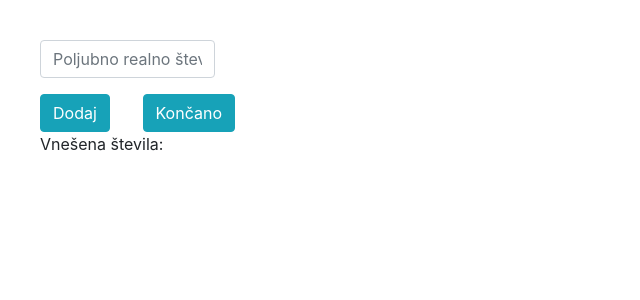
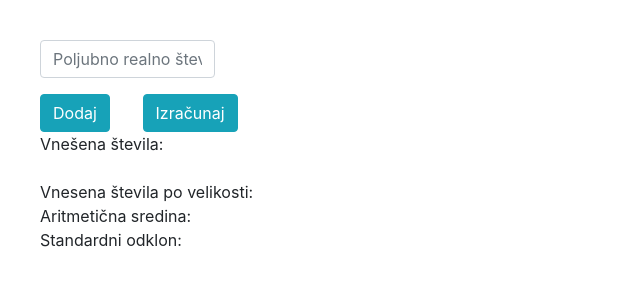
Before and after one commit to Valneja/RIR-naloga1, a React (Create React App) app: page / in a window 1280 px wide. Shown: the top 300 px of the page, without its empty margins (0-640 px from the left). Built offline with nearby package versions, Linux system fonts and the light colour scheme.

Commit message:
show sorted, arithmetic mean and standard deviation

```diff
--- a/src/App.js
+++ b/src/App.js
@@ -18,8 +18,15 @@ function AddNumberButton(props) {
   );
 }
 
+function ComputeButton(props) {
+  return (
+    <Button variant="info" onClick={props.onClick}>
+      Izračunaj
+    </Button>
+  );
+}
+
 function validateValue(value) {
-  console.log(isNaN(value));
   if (isNaN(value)) {
     return false;
   }
@@ -32,7 +39,10 @@ class MainPanel extends React.Component {
     this.state = {
       values: [],
       inputValue: '',
-      errors:"",
+      errors:'',
+      sortedValues: [],
+      arithmeticMean: '',
+      standardDeviation: '',
     }
   }
 
@@ -53,11 +63,25 @@ class MainPanel extends React.Component {
     });
   }
 
-updateInputValue(evt) {
-  this.setState({
-      inputValue: evt.target.value
+  compute() {
+    // TODO: validate when to compute (if empty then not)
+    // TODO: do actual computing of values
+
+    const sortedValues = this.state.values.slice();
+    const arithmeticMean = sortedValues[0];
+    const standardDeviation = 312;
+    this.setState({
+      sortedValues: sortedValues,
+      arithmeticMean: arithmeticMean,
+      standardDeviation: standardDeviation,
     });
-}
+  }
+
+  updateInputValue(evt) {
+    this.setState({
+        inputValue: evt.target.value
+      });
+  }
 
   render() {
     return (
@@ -84,15 +108,25 @@ updateInputValue(evt) {
             />
           </div>
           <div className="col-sm-1">
-            <Button variant="info">
-              Končano
-            </Button>
+            <ComputeButton
+            onClick={() => this.compute()}
+            />
           </div>
         </div>
         <div className="allNumbers">
           <AllNumbers
           numbers={this.state.values}
           />
+        </div>
+        <br/>
+        <div className="allNumbers">
+          Vnesena števila po velikosti: {this.state.sortedValues}
+        </div>
+        <div className="allNumbers">
+          Aritmetična sredina: {this.state.arithmeticMean}
+        </div>
+        <div className="allNumbers">
+          Standardni odklon: {this.state.standardDeviation}
         </div>
       </div>
     );
```
